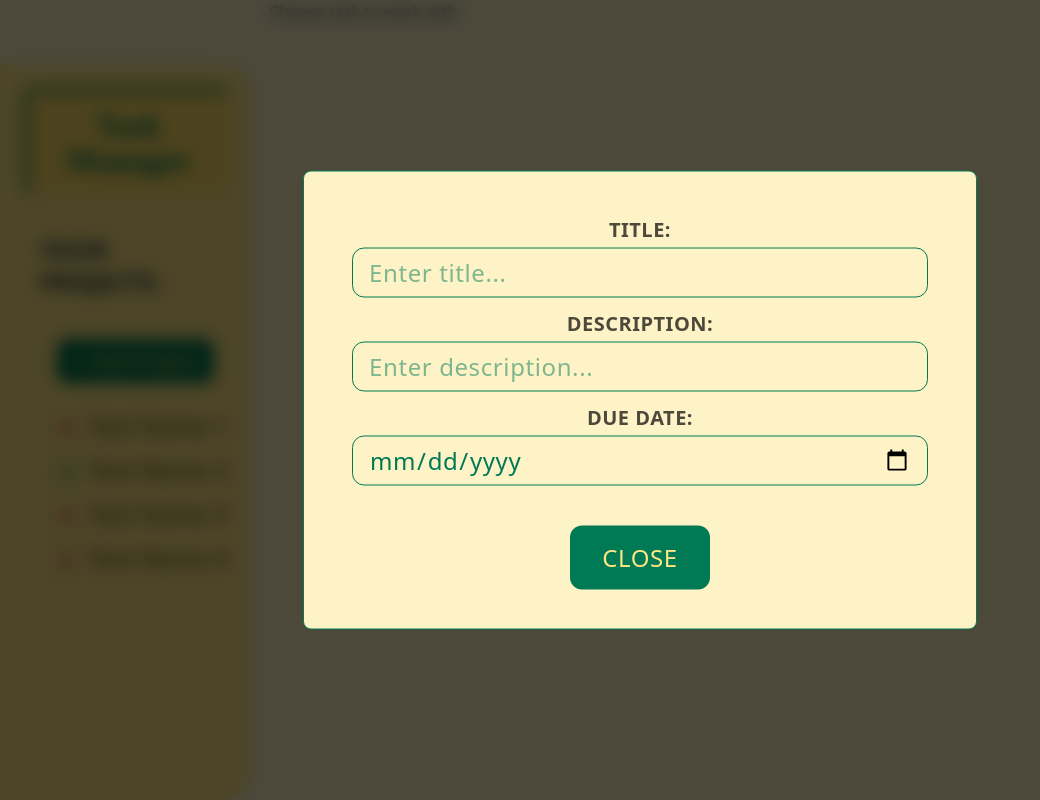
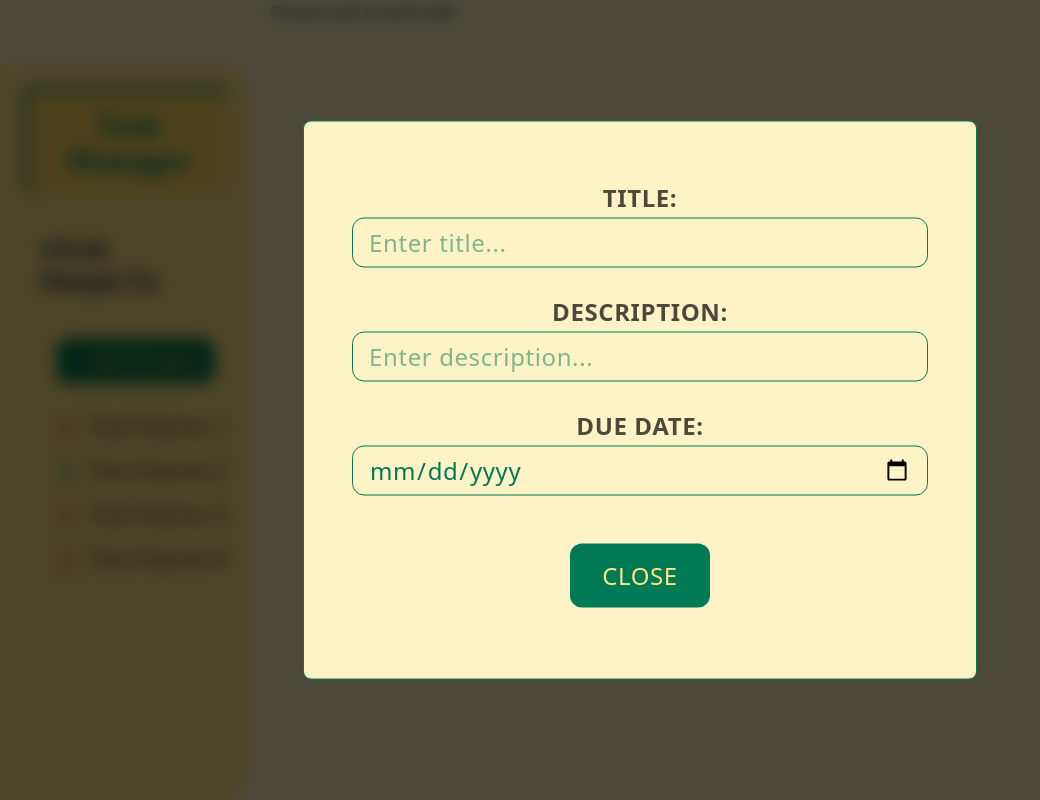
Before and after one commit to kornieiev/task-manager, a React (Vite) app: page / in a window 1280 px wide. Both pictures are taken after a click on the button "+ Add Project". Shown: the whole page, without its empty margins (0-1040 px from the left). Built offline with nearby package versions, Linux system fonts and the light colour scheme.

Commit message:
add style system in modal and update styles

```diff
--- a/package.json
+++ b/package.json
@@ -24,6 +24,8 @@
     "eslint-plugin-react-hooks": "^5.2.0",
     "eslint-plugin-react-refresh": "^0.4.22",
     "globals": "^16.4.0",
+    "prettier": "^3.6.2",
+    "prettier-plugin-tailwindcss": "^0.7.1",
     "vite": "^7.1.7"
   }
 }
--- a/src/components/Content.jsx
+++ b/src/components/Content.jsx
@@ -21,23 +21,23 @@ export default function Content({
   }
 
   return (
-    <section className='mt-26 p-8'>
-      <h2 className='font-bold capitalize text-5xl text-emerald-700 mb-6'>
+    <section className='p-8 mt-26'>
+      <h2 className='mb-6 text-5xl font-bold capitalize text-emerald-700'>
         {currentTask[0].projectTitle}
       </h2>
       <p>Date: {currentTask[0].created}</p>
       <p>Theme: {currentTask[0].projectTitle}</p>
 
-      <form className='flex gap-6 mt-6 items-center' action='submit'>
+      <form className='flex items-center gap-6 mt-6' action='submit'>
         <input
-          className='bg-white border border-gray-300 rounded-xl px-3 py-2 h-fit w-3xl'
+          className='px-3 py-2 bg-white border border-gray-300 rounded-xl h-fit w-3xl'
           type='text'
           placeholder='Enter task name'
           value={enteredValue}
           onChange={onHandleChange}
         />
         <button
-          className='h-fit bg-white hover:bg-amber-200 transition-all duration-300 text-black/80 text-lg font-medium px-6 py-2 rounded-xl hover:outline hover:outline-gray-300 hover:text-emerald-700'
+          className='px-6 py-2 text-lg font-medium transition-all duration-300 bg-white h-fit hover:bg-amber-200 text-black/80 rounded-xl hover:outline hover:outline-gray-300 hover:text-emerald-700'
           onClick={handleClick}
           type='button'
         >
@@ -50,7 +50,7 @@ export default function Content({
           return (
             <li key={idx}>
               <p
-                className='border-gray-200 bg-white border px-2 py-1 rounded-xl max-w-3xl'
+                className='max-w-3xl px-2 py-1 bg-white border border-gray-200 rounded-xl'
                 type='text'
               >
                 {task}
--- a/src/components/NewProjectModal.jsx
+++ b/src/components/NewProjectModal.jsx
@@ -1,5 +1,16 @@
 import { useRef } from "react";
 import { createPortal } from "react-dom";
+
+const style = {
+  label:
+    "mt-3 mb-1 text-2xl font-bold tracking-wide text-center uppercase transition-all duration-300 peer-focus/title:text-emerald-600 peer-focus/title:scale-105 text-black/70",
+  input:
+    "px-4 py-2 text-2xl tracking-wide border peer/title rounded-xl min-w-xl outline-none focus:scale-105 duration-300 transition-all",
+  inputWrapper: "mt-4 flex flex-col-reverse ",
+  button:
+    "px-8 py-4 mx-auto mt-12 text-2xl tracking-wide uppercase transition-all my-5 duration-300 peer/button bg-emerald-700 text-amber-200 rounded-xl hover:text-emerald-700 hover:bg-amber-200 hover:scale-105",
+  line: "mt-4 text-transparent mx-auto w-0 peer-hover/button:w-xl h-[3px] peer-hover/button:bg-emerald-700 border transition-all duration-1000",
+};
 
 export default function NewProjectModal({
   showModal,
@@ -19,12 +30,12 @@ export default function NewProjectModal({
   return createPortal(
     <>
       <div
-        className='fixed inset-0 bg-black/70 bg-opacity-75 backdrop-blur-sm z-40'
+        className='fixed inset-0 z-40 bg-opacity-75 bg-black/70 backdrop-blur-sm'
         onClick={toggleModal}
       />
       <dialog
         open={showModal}
-        className='project-modal flex flex-col'
+        className='flex flex-col project-modal'
         // onClose={toggleModal}
       >
         <form
@@ -33,57 +44,46 @@ export default function NewProjectModal({
           action=''
           onSubmit={handleModalClose}
         >
-          <div className='flex flex-col-reverse'>
+          <div className={style.inputWrapper}>
             <input
               ref={titleRef}
-              className='peer/title border rounded-xl px-4 py-2 min-w-xl tracking-wide text-2xl'
+              className={style.input}
               id='title'
               type='text'
               required
               placeholder='Enter title...'
             />
-            <label
-              htmlFor='title'
-              className='peer-focus/title:text-emerald-600 peer-focus/title:scale-105 text-center text-xl mt-3 mb-1 tracking-wide uppercase text-black/70 font-bold transition-all duration-300'
-            >
+            <label htmlFor='title' className={style.label}>
               Title:
             </label>
           </div>
-          <div className='flex flex-col-reverse'>
+          <div className={style.inputWrapper}>
             <input
               ref={descriptionRef}
-              className='peer/title border rounded-xl px-4 py-2 min-w-xl tracking-wide text-2xl'
+              className={style.input}
               id='description'
               type='text'
               placeholder='Enter description...'
             />
-            <label
-              htmlFor='description'
-              className='peer-focus/title:text-emerald-600 peer-focus/title:scale-105 text-center text-xl mt-3 mb-1 tracking-wide uppercase text-black/70 font-bold transition-all duration-300'
-            >
+            <label htmlFor='description' className={style.label}>
               Description:
             </label>
           </div>
-          <div className='flex flex-col-reverse'>
+          <div className={style.inputWrapper}>
             <input
               ref={dueDateRef}
-              className='peer/title border rounded-xl px-4 py-2 min-w-xl tracking-wide text-2xl'
+              className={style.input}
               id='dueDate'
               type='date'
               required
             />
-            <label
-              htmlFor='dueDate'
-              className='peer-focus/title:text-emerald-600 peer-focus/title:scale-105 text-center text-xl mt-3 mb-1 tracking-wide uppercase text-black/70 font-bold transition-all duration-300'
-            >
+            <label htmlFor='dueDate' className={style.label}>
               Due date:
             </label>
           </div>
 
-          <button className='peer/button tracking-wide uppercase mx-auto mt-10 px-8 py-4 bg-emerald-700 text-amber-200 rounded-xl text-2xl transition-all duration-300 hover:text-emerald-700 hover:bg-amber-200 hover:scale-105'>
-            Close
-          </button>
-          <div className='mt-1 text-transparent mx-auto w-0 peer-hover/button:w-xl h-[3px] peer-hover/button:bg-emerald-700 border transition-all duration-500'></div>
+          <button className={style.button}>Close</button>
+          <div className={style.line}></div>
         </form>
       </dialog>
     </>,
```
Also changed, not shown: 1 other file (tests, documents, lock files or other folders).
